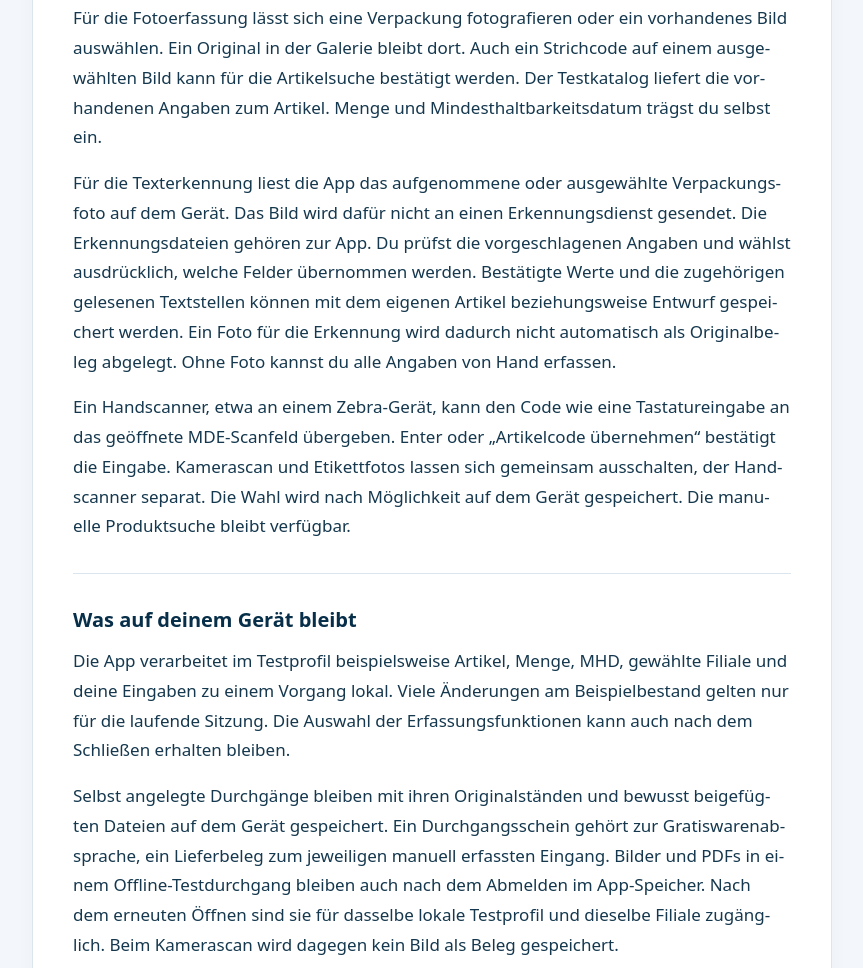
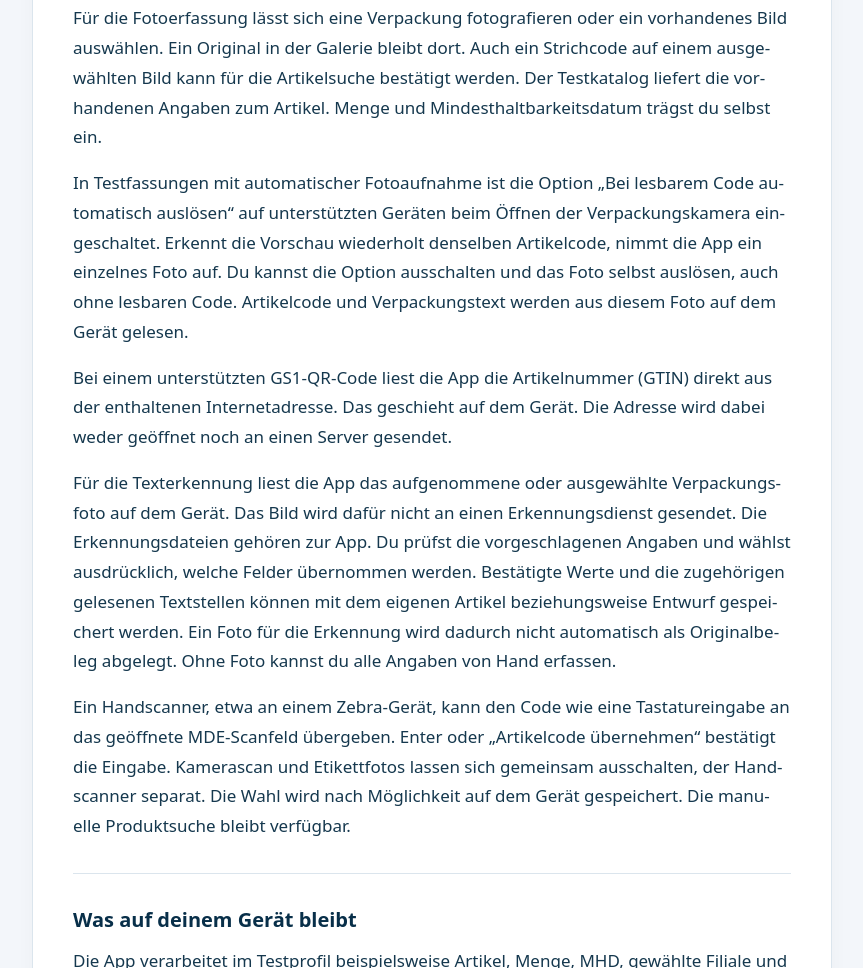
Before and after one commit to Notechas/gh-losscontrol-datenschutz, a plain HTML site: page index.html in a window 1280 px wide. Shown: the part 1925-2893 px from the top of the page, without its empty margins (208-1071 px from the left). Drawn offline with Linux system fonts and the light colour scheme.

Commit message:
docs: Automatische Etikettaufnahme und lokale QR-Auswertung erklären [skip ci]

```diff
--- a/index.html
+++ b/index.html
@@ -166,6 +166,8 @@
           <h2 id="erfassung-titel">Artikel, Kamerascan und Handscanner</h2>
           <p>Der Strichcodescanner zeigt das Livebild erst nach dem Start und mit Kamerafreigabe an. Die App liest den Strichcode auf dem Gerät. Sie speichert und überträgt weder das Livebild noch eine Videoaufnahme. Bei einem eindeutigen Treffer übernimmt sie den Code für die Artikelsuche und beendet den Scan. Du kannst ihn auch selbst stoppen.</p>
           <p>Für die Fotoerfassung lässt sich eine Verpackung fotografieren oder ein vorhandenes Bild auswählen. Ein Original in der Galerie bleibt dort. Auch ein Strichcode auf einem ausgewählten Bild kann für die Artikelsuche bestätigt werden. Der Testkatalog liefert die vorhandenen Angaben zum Artikel. Menge und Mindesthaltbarkeitsdatum trägst du selbst ein.</p>
+          <p>In Testfassungen mit automatischer Fotoaufnahme ist die Option „Bei lesbarem Code automatisch auslösen“ auf unterstützten Geräten beim Öffnen der Verpackungskamera eingeschaltet. Erkennt die Vorschau wiederholt denselben Artikelcode, nimmt die App ein einzelnes Foto auf. Du kannst die Option ausschalten und das Foto selbst auslösen, auch ohne lesbaren Code. Artikelcode und Verpackungstext werden aus diesem Foto auf dem Gerät gelesen.</p>
+          <p>Bei einem unterstützten GS1-QR-Code liest die App die Artikelnummer (GTIN) direkt aus der enthaltenen Internetadresse. Das geschieht auf dem Gerät. Die Adresse wird dabei weder geöffnet noch an einen Server gesendet.</p>
           <p>Für die Texterkennung liest die App das aufgenommene oder ausgewählte Verpackungsfoto auf dem Gerät. Das Bild wird dafür nicht an einen Erkennungsdienst gesendet. Die Erkennungsdateien gehören zur App. Du prüfst die vorgeschlagenen Angaben und wählst ausdrücklich, welche Felder übernommen werden. Bestätigte Werte und die zugehörigen gelesenen Textstellen können mit dem eigenen Artikel beziehungsweise Entwurf gespeichert werden. Ein Foto für die Erkennung wird dadurch nicht automatisch als Originalbeleg abgelegt. Ohne Foto kannst du alle Angaben von Hand erfassen.</p>
           <p>Ein Handscanner, etwa an einem Zebra-Gerät, kann den Code wie eine Tastatureingabe an das geöffnete MDE-Scanfeld übergeben. Enter oder „Artikelcode übernehmen“ bestätigt die Eingabe. Kamerascan und Etikettfotos lassen sich gemeinsam ausschalten, der Handscanner separat. Die Wahl wird nach Möglichkeit auf dem Gerät gespeichert. Die manuelle Produktsuche bleibt verfügbar.</p>
         </section>
```
